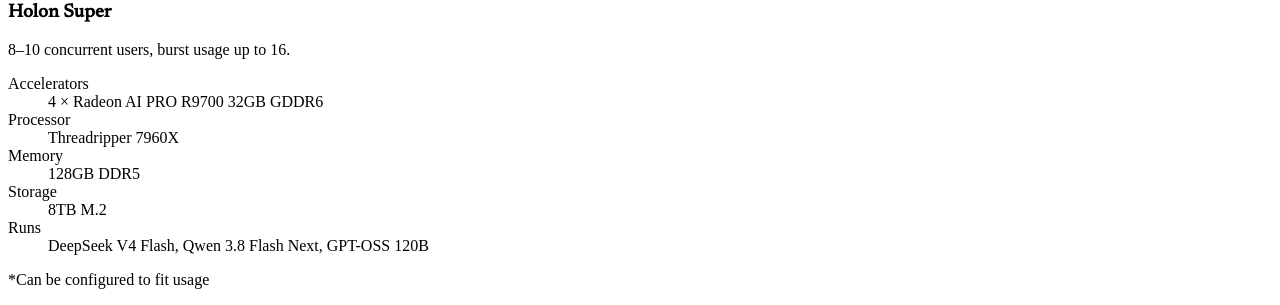
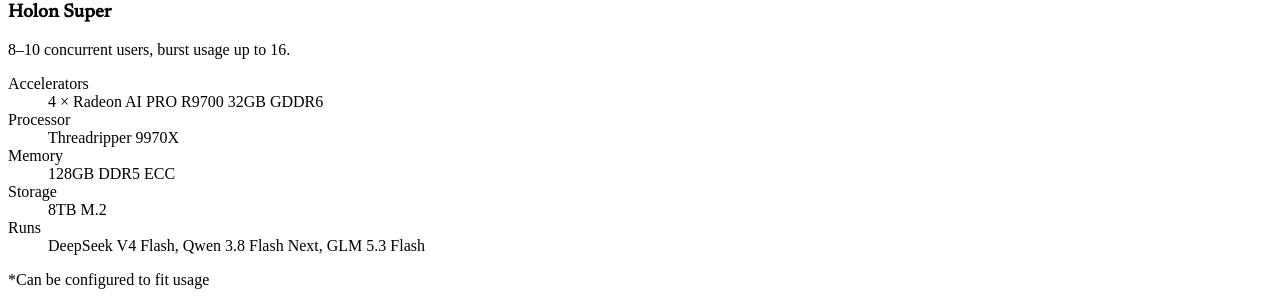
Before and after one commit to sayyss/Holon-Research-Inc, a React app in the folder holon-research-site/holon_revision/src/: page / in a window 1280 px wide. Shown: the part 3539-3844 px from the top of the page. Built offline with nearby package versions, Linux system fonts and the light colour scheme; the HTML template or start-up script is replaced by a standard one.

Commit message:
Update Holon Super specifications

```diff
--- a/holon-research-site/holon_revision/src/data/hardware.ts
+++ b/holon-research-site/holon_revision/src/data/hardware.ts
@@ -42,11 +42,11 @@
   capacity: '8–10 concurrent users, burst usage up to 16.',
   specs: [
   { label: 'Accelerators', value: '4 × Radeon AI PRO R9700 32GB GDDR6' },
-  { label: 'Processor', value: 'Threadripper 7960X' },
-  { label: 'Memory', value: '128GB DDR5' },
+  { label: 'Processor', value: 'Threadripper 9970X' },
+  { label: 'Memory', value: '128GB DDR5 ECC' },
   { label: 'Storage', value: '8TB M.2' }],
 
-  runs: ['DeepSeek V4 Flash', 'Qwen 3.8 Flash Next', 'GPT-OSS 120B'],
+  runs: ['DeepSeek V4 Flash', 'Qwen 3.8 Flash Next', 'GLM 5.3 Flash'],
   note: '*Can be configured to fit usage',
   cta: { label: 'Book a build slot', href: 'https://calendly.com/sayyss-holon-research/holon-super-build' },
   featured: true
```
